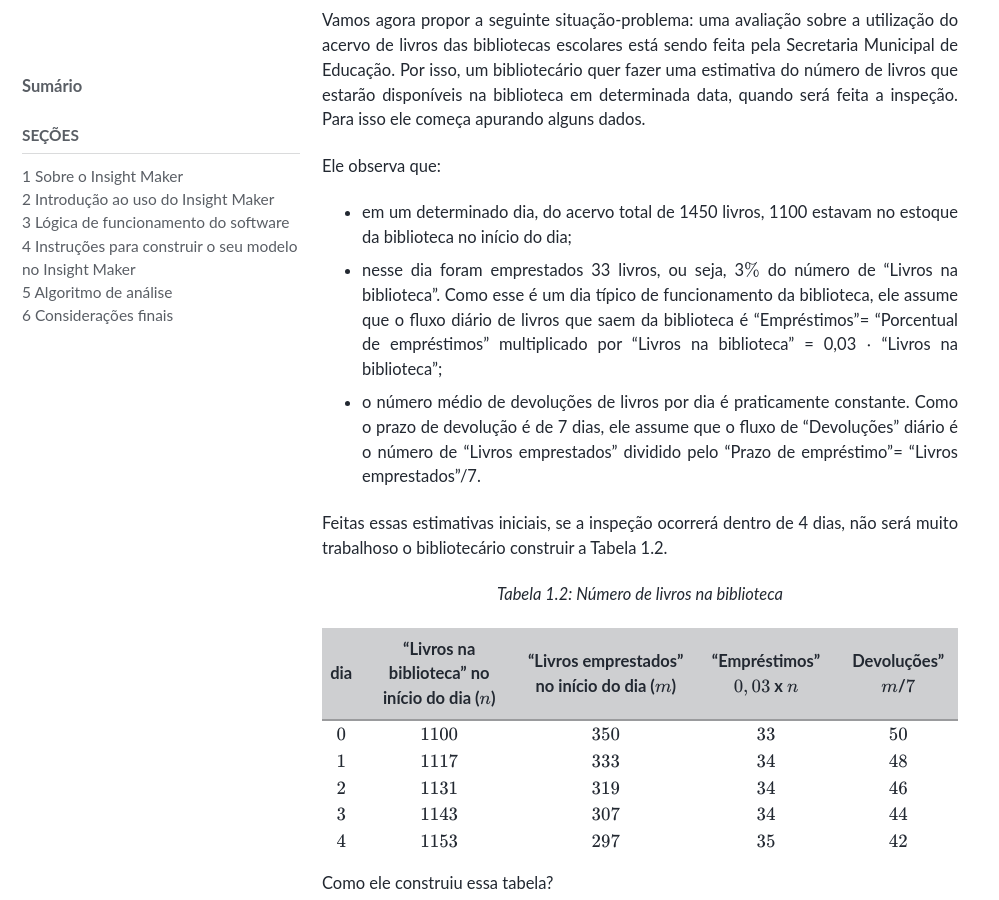
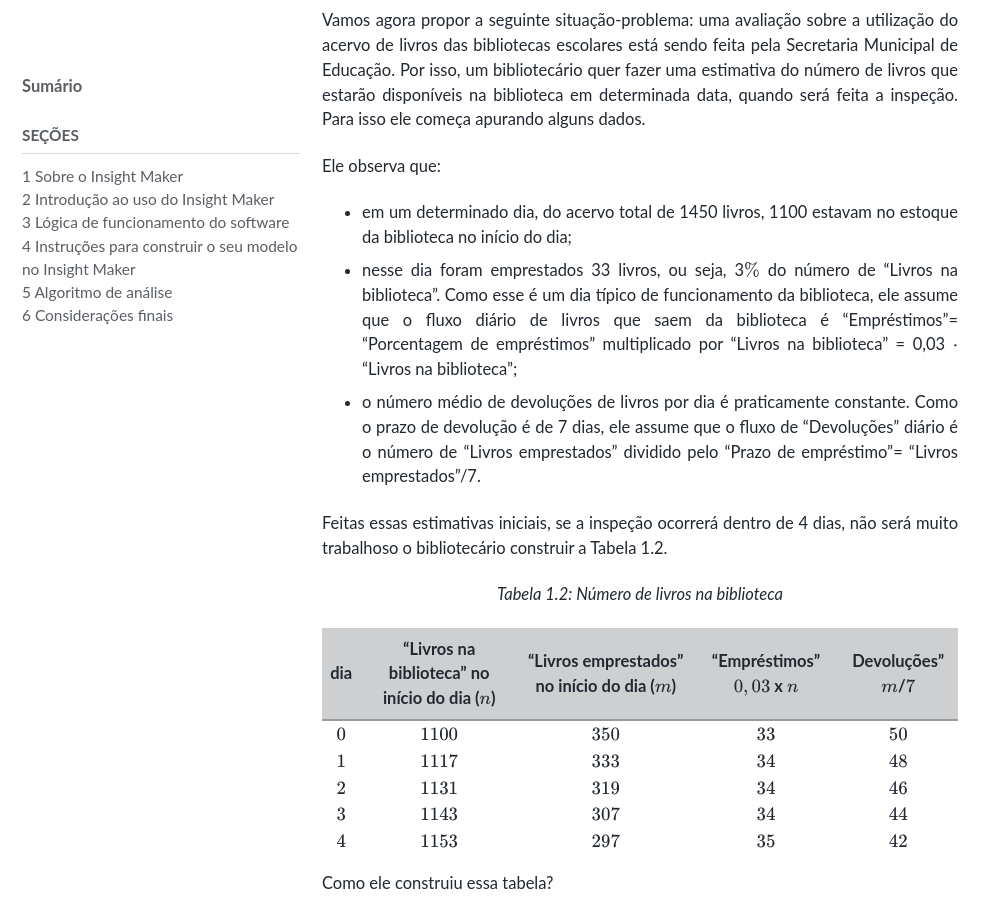
Before and after one commit to milenalauschner/MM, a Jekyll site: the page built from _pages/seção3.md, in a window 1280 px wide and 900 px high, scrolled down 2888 px. Shown: the whole window, without its empty margins (0-999 px from the left). Built offline with Jekyll 4.4.1, drawn with Linux system fonts in a browser that asks for light colours; cached includes are drawn as plain includes; nearby versions of some CDN libraries; some web fonts are replaced; formulas are drawn with MathJax 3.

Commit message:
Update seção3.md

```diff
--- a/_pages/seção3.md
+++ b/_pages/seção3.md
@@ -77,7 +77,7 @@ Vamos agora propor a seguinte situação-problema: uma avaliação sobre a utili
 Ele observa que:
 
   * em um determinado dia, do acervo total de 1450 livros, 1100 estavam no estoque da biblioteca no início do dia;
-  * nesse dia foram emprestados 33 livros, ou seja, 3$$\%$$ do número de "Livros na biblioteca". Como esse é um dia típico de funcionamento da biblioteca, ele assume que o fluxo diário de livros que saem da biblioteca é "Empréstimos"= "Porcentual de empréstimos" multiplicado por "Livros na biblioteca" = 0,03 $$\cdot$$ "Livros na biblioteca";
+  * nesse dia foram emprestados 33 livros, ou seja, 3$$\%$$ do número de "Livros na biblioteca". Como esse é um dia típico de funcionamento da biblioteca, ele assume que o fluxo diário de livros que saem da biblioteca é "Empréstimos"= "Porcentagem de empréstimos" multiplicado por "Livros na biblioteca" = 0,03 $$\cdot$$ "Livros na biblioteca";
   * o número médio de devoluções de livros por dia é praticamente constante. Como o prazo de devolução é de 7 dias, ele assume que o fluxo de "Devoluções" diário é o número de "Livros emprestados" dividido pelo "Prazo de empréstimo"= "Livros emprestados"/7.
 {: .text-justify}
 
```
